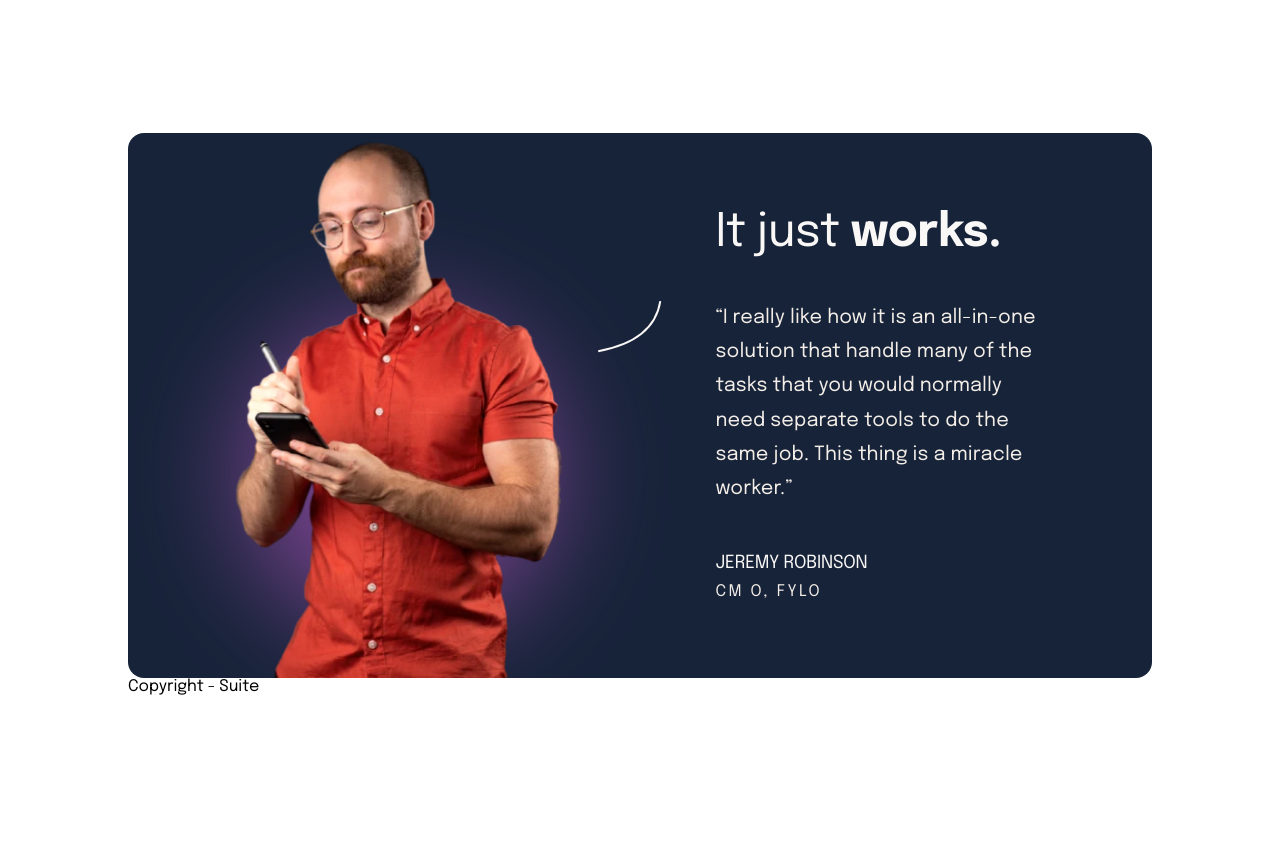
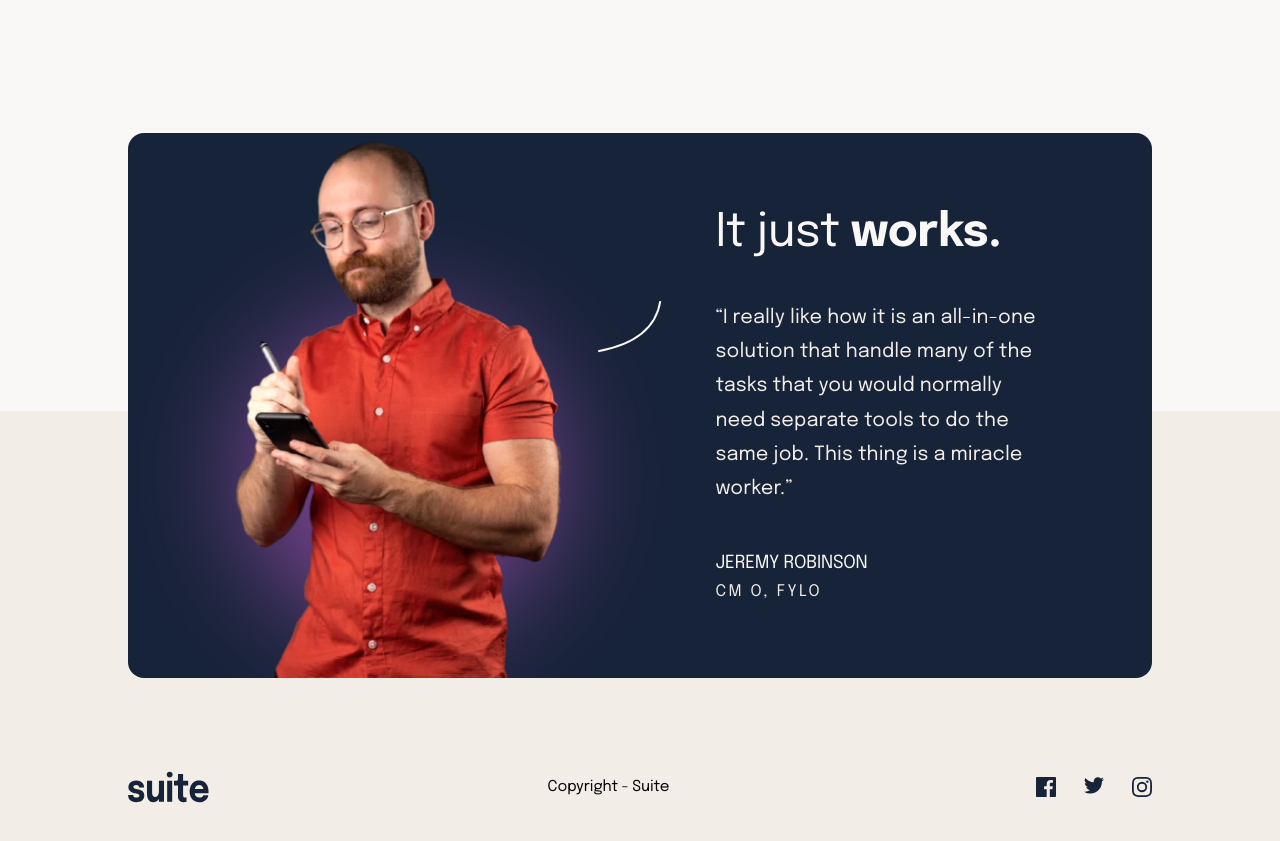
Before and after one commit to MarlonPassos-git/suite-landing-page, a website: page src/index.html in a window 1280 px wide. Shown: the part 900-1741 px from the top of the page. Before the commit the page ends 1646 px from the top, so only its background shows below. Drawn offline with Linux system fonts and the light colour scheme; files whose address does not match are found by name.

Commit message:
➕ footer styles

```diff
--- a/src/index.html
+++ b/src/index.html
@@ -68,7 +68,6 @@
       </ul>
     </section>
 
-
     <section class="card">
       <picture class="card__picture">
         <source media="(max-width: 520px)" srcset="./images/image-jeremy-small.webp">
@@ -95,15 +94,30 @@
   </main>
 
   <footer class="footer">
+    <div class="footer__wrapper">
 
-    <p class="footer__copyright">
-      Copyright - Suite
-    </p>
-    <ul class="footer__socialNetworks">
-      <li class="footer__socialNetwork"><img src="" alt=""></li>
-      <li class="footer__socialNetwork"><img src="" alt=""></li>
-      <li class="footer__socialNetwork"><img src="" alt=""></li>
-    </ul>
+      <img src="./images/logo.svg" alt="suite logo" class="footer__logo">
+      <p class="footer__copyright">
+        Copyright - Suite
+      </p>
+      <ul class="footer__socialNetworks">
+        <a href="#">
+          <li class="footer__socialNetwork">
+        </a>
+        <img src="./images/icon-facebook.svg" alt="icon facebook">
+        </li>
+        <li class="footer__socialNetwork">
+          <a href="#">
+            <img src="./images/icon-twitter.svg" alt="icon twitter">
+          </a>
+        </li>
+        <li class="footer__socialNetwork">
+          <a href="#">
+            <img src="./images/icon-instagram.svg" alt="icon instagram">
+          </a>
+        </li>
+      </ul>
+    </div>
   </footer>
 </body>
 
--- a/src/styles/scss/components/_card.scss
+++ b/src/styles/scss/components/_card.scss
@@ -8,6 +8,8 @@
   width: 100vw;
   transform:  translateX(progressiveClamp(-16, -40, 375, 769));
   column-gap: rem(152);
+  z-index: 5;
+  position: relative;
 
   @media (min-width: $breakpoint-mobile) {
     transform: none;
--- /dev/null
+++ b/src/styles/scss/components/_footer.scss
@@ -0,0 +1,63 @@
+.footer {
+  background-color: $cream;
+  height: rem(420);
+  padding-top: rem(190);
+  margin-top: rem(-133);
+  z-index: 4;
+  position: relative;
+
+
+  @media (min-width: $breakpoint-mobile) {
+    padding-top: rem(536);
+    margin-top: rem(-464);
+    height: rem(640);
+  }
+
+  @media (min-width: $breakpoint-tablet) {
+    padding-top: rem(360);
+    margin-top: rem(-267);
+    height: rem(464);
+  }
+}
+
+.footer__wrapper {
+  display: flex;
+  justify-content: space-between;
+  height: rem(32);
+  align-items: center;
+
+  @media (max-width: $breakpoint-mobile) {
+    height: rem(150);
+    width: rem(125);
+    flex-direction: column;
+    margin: 0 auto;
+  }
+}
+
+.footer__copyright {
+  font-size: rem(15);
+  line-height: rem(32);
+  letter-spacing: rem(-.08);
+}
+
+.footer__logo {
+  width: rem(81);
+  height: rem(32);
+}
+
+.footer__socialNetworks {
+  display: flex;
+  justify-content: space-between;
+  column-gap: rem(28);
+}
+
+.footer__socialNetwork {
+  height: rem(20);
+  width: rem(20);
+  cursor: pointer;
+  transition: color 0.2s ease-in-out;
+
+  &:hover {
+    filter: brightness(0) saturate(100%) invert(58%) sepia(8%) saturate(288%) hue-rotate(186deg) brightness(92%) contrast(87%);
+  }
+}
--- a/src/styles/scss/index.scss
+++ b/src/styles/scss/index.scss
@@ -8,3 +8,4 @@
 @import './components/solution/solution';
 @import './components/curve';
 @import './components/card';
+@import './components/footer';
```
Also changed, not shown: src/styles/css/index.css, 1 other file.
